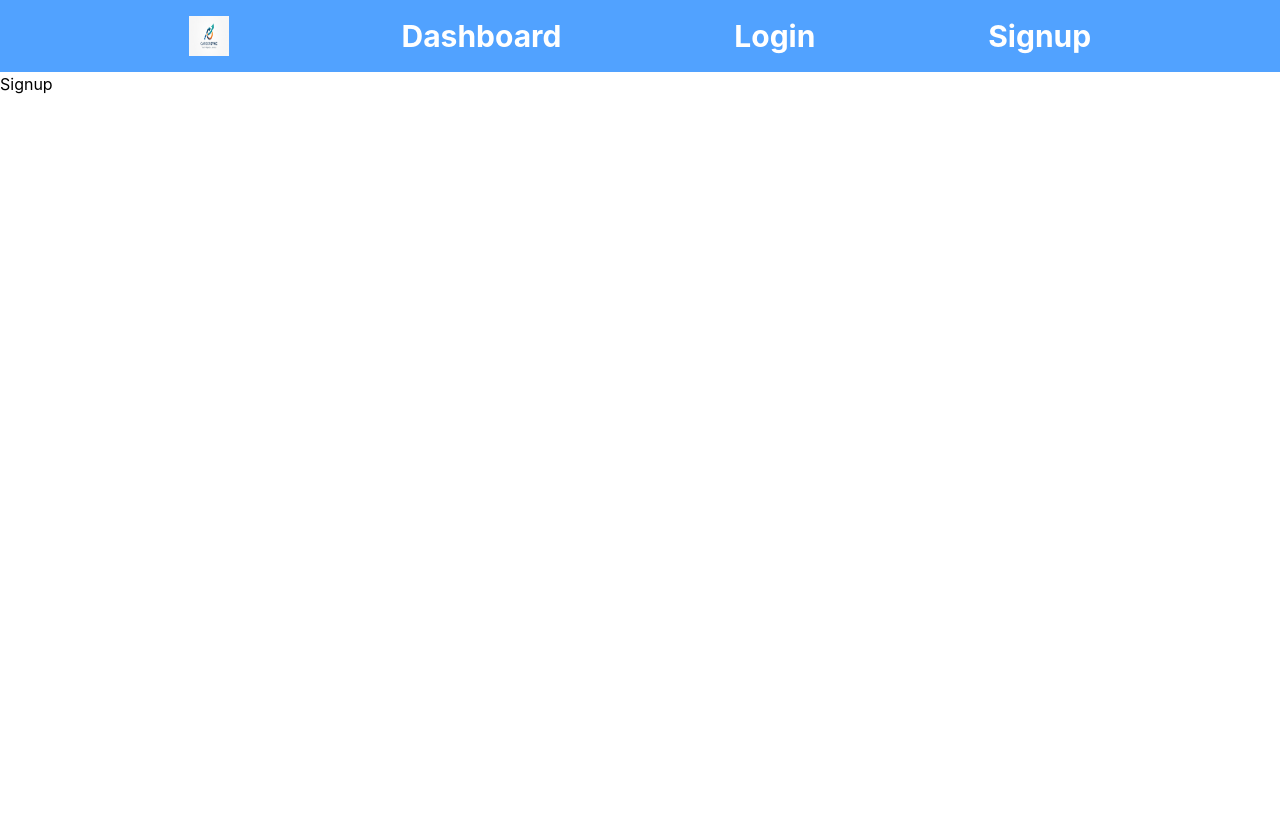
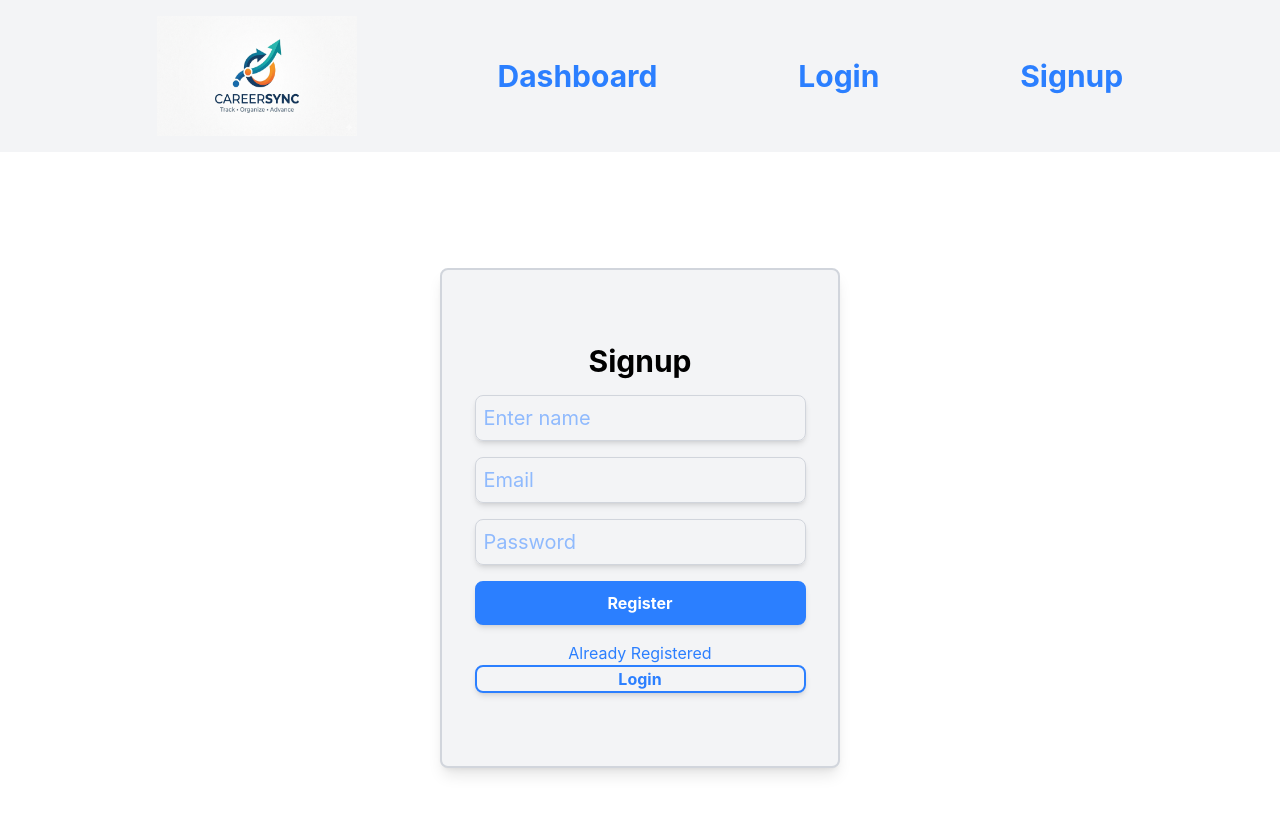
Before and after one commit to Gargie-Coder/CareerSync, a React (Vite) app in the folder CareerSync/: page /signup in a window 1280 px wide. Shown: the top 814 px of the page. Built offline with nearby package versions, Linux system fonts and the light colour scheme.

Commit message:
Made Login and SignUp pages

```diff
--- a/CareerSync/src/App.jsx
+++ b/CareerSync/src/App.jsx
@@ -4,6 +4,7 @@ import Dashboard from './pages/Dashboard'
 import Login from './pages/Login'
 import Signup from './pages/Signup'
 import Layout from './components/Layout'
+import Notfound from './pages/Notfound'
 
 function App() {
   return (
@@ -13,7 +14,9 @@ function App() {
         <Route path="/" element={<Dashboard />} />
         <Route path="/login" element={<Login />} />
         <Route path="/signup" element={<Signup />} />
+         <Route path="*" element={<Notfound />} />
       </Routes>
+
     </Layout>
     </BrowserRouter>
   )
--- a/CareerSync/src/components/Layout.jsx
+++ b/CareerSync/src/components/Layout.jsx
@@ -5,7 +5,7 @@ const Layout = ({ children }) => {
   return (
     <div>
       <Navbar />
-      <main>
+      <main className="max-w-7xl p-4 mx-auto">
         {children}
       </main>
     </div>
--- a/CareerSync/src/components/Navbar.jsx
+++ b/CareerSync/src/components/Navbar.jsx
@@ -4,9 +4,9 @@ import logo from '../assets/CareerSynclogo.png'
 
 const Navbar = () => {
   return (
-    <div className='flex flex-row justify-evenly items-center bg-blue-400 p-4 text-3xl font-bold text-white'>
-      <Link to ={"/"} className='hover:bg-blue-700'>
-      <img src={logo} alt='CareerSync' className='h-10 w-10'/>
+    <div className='flex flex-row justify-evenly items-center bg-gray-100 p-4 text-3xl font-bold text-blue-500'>
+      <Link to ={"/"} className='bg-gray-100 hover:bg-blue-700'>
+      <img src={logo} alt='CareerSync' className='h-30 w-50'/>
       </Link>
       <Link to={"/"} className='hover:text-blue-700'>Dashboard</Link>
       <Link to={"/login"} className='hover:text-blue-700'>Login</Link>
--- a/CareerSync/src/pages/Login.jsx
+++ b/CareerSync/src/pages/Login.jsx
@@ -1,8 +1,28 @@
 import React from 'react'
+import { useState } from 'react'
+import { Link } from 'react-router-dom'
 
 const Login = () => {
+  const [email, setEmail] = useState("")
+  const [password, setPassword] = useState("")
+  const handleSubmit=(e)=>{
+    e.preventDefault()
+    console.log("Email:", email)
+    console.log("Password:", password)
+  }
   return (
-    <div>Login</div>
+    <div className='flex flex-col justify-center items-center h-[500px]  bg-gray-100 w-100 m-auto border-2 border-gray-300 rounded-lg shadow-lg text-blue-500 my-25'>
+      <h1 className='text-3xl text-black font-bold mb-4'>Login</h1>
+      <form className='flex flex-col w-80' onSubmit={handleSubmit}>
+        <input type="email" placeholder="Email" className='mb-4 p-2 border 2 border-gray-300 rounded-lg shadow-md' value={email} onChange={(e) => setEmail(e.target.value)} />
+        <input type="password" placeholder="Password" className='mb-4 p-2 border 2 border-gray-300 rounded-lg shadow-md' value={password} onChange={(e) => setPassword(e.target.value)} />
+        <button type="submit" className='bg-blue-500 border 2 border-blue-300 rounder-lg shadow-md hover:bg-blue-700 text-white font-bold py-2 px-4 rounded'>
+          Login
+        </button>
+        <p className='my-4 text-center text-gray-600'>Don't have account,<Link to="/signup" className='text-blue-500 hover:text-blue-700'>Signup</Link></p>
+      </form>
+
+    </div>
   )
 }
 
--- /dev/null
+++ b/CareerSync/src/pages/Notfound.jsx
@@ -0,0 +1,9 @@
+import React from 'react'
+
+const Notfound = () => {
+  return (
+    <div>Notfound</div>
+  )
+}
+
+export default Notfound
--- a/CareerSync/src/pages/Signup.jsx
+++ b/CareerSync/src/pages/Signup.jsx
@@ -1,8 +1,32 @@
 import React from 'react'
+import { useState } from 'react';
+import { Link } from 'react-router-dom';
 
 const Signup = () => {
+  const [email,setemail]=useState("");
+  const [password,setpassword]=useState("");
+  const [name,setname]=useState("");
+  const handleSubmit=(e)=>{
+    e.preventDefault()
+    console.log("Name:",name)
+    console.log("Email:", email)
+    console.log("Password:", password)
+  }
   return (
-    <div>Signup</div>
+    <div className='flex flex-col justify-center items-center h-[500px]  bg-gray-100 w-100 m-auto border-2 border-gray-300 rounded-lg shadow-lg text-blue-500 my-25'>
+      <h1 className='text-3xl text-black font-bold mb-4'>Signup</h1>
+      <form onSubmit={handleSubmit} className='flex flex-col'>
+        <input type='text' placeholder='Enter name' value={name} onChange={(e)=>{setname(e.target.value)}} className=' border 2 border-gray-300 rounded-lg shadow-md p-2 text-xl mb-4'/>
+          <input type="email" placeholder="Email" className='mb-4 p-2 border 2 border-gray-300 rounded-lg shadow-md p-2 text-xl' value={email} onChange={(e) => setemail(e.target.value)} />
+        <input type="password" placeholder="Password" className='mb-4 p-2 border 2 border-gray-300 rounded-lg shadow-md p-2 text-xl' value={password} onChange={(e) => setpassword(e.target.value)} />
+        <button type="submit" className='bg-blue-500 hover:bg-blue-700 text-white font-bold py-2 px-4  border-2 border-blue-500 rounded-lg shadow-md'>
+         Register
+        </button>
+        <p className='mt-4 text-center'>Already Registered</p>
+        <Link to="/login" className='font-bold hover:text-blue-300 text-center border-2 border-blue-500 rounded-lg shadow-md'>Login</Link>
+
+      </form>
+    </div>
   )
 }
 
```
Also changed, not shown: CareerSync/src/assets/image.png (added).
